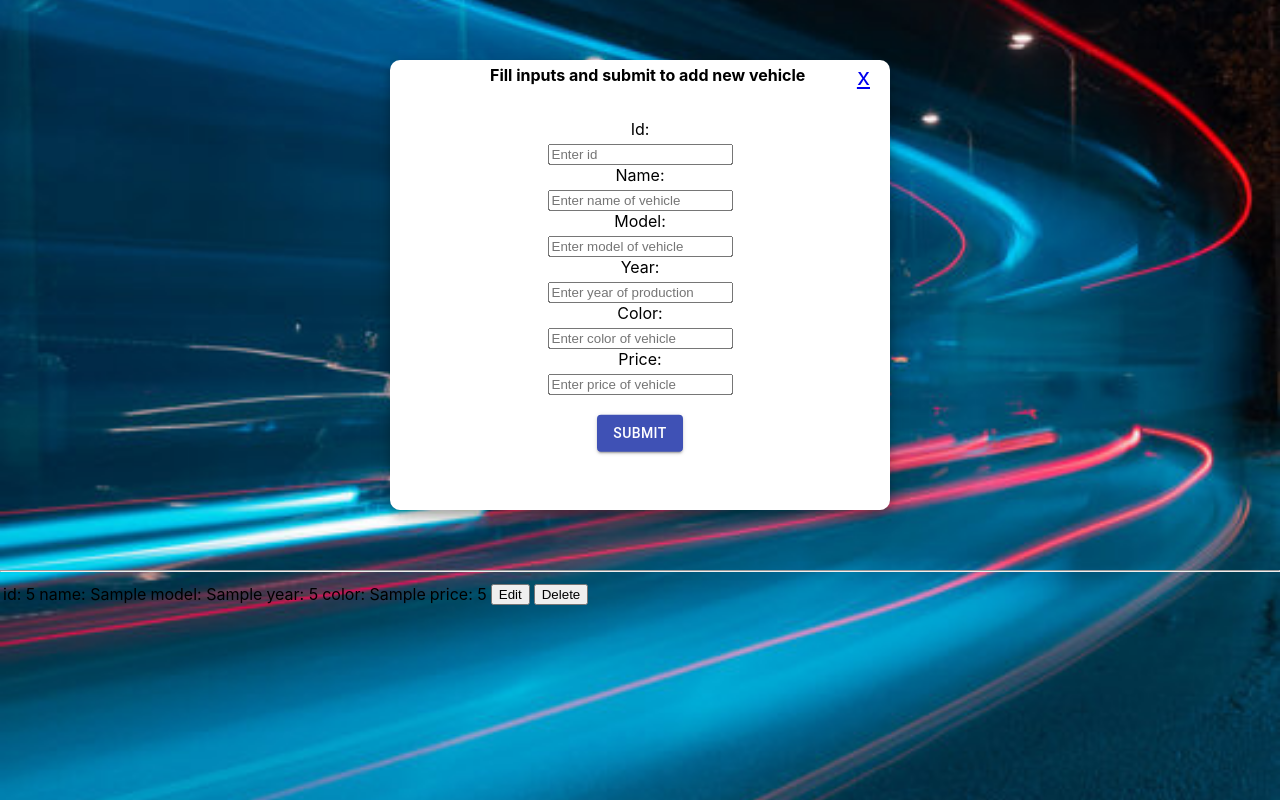
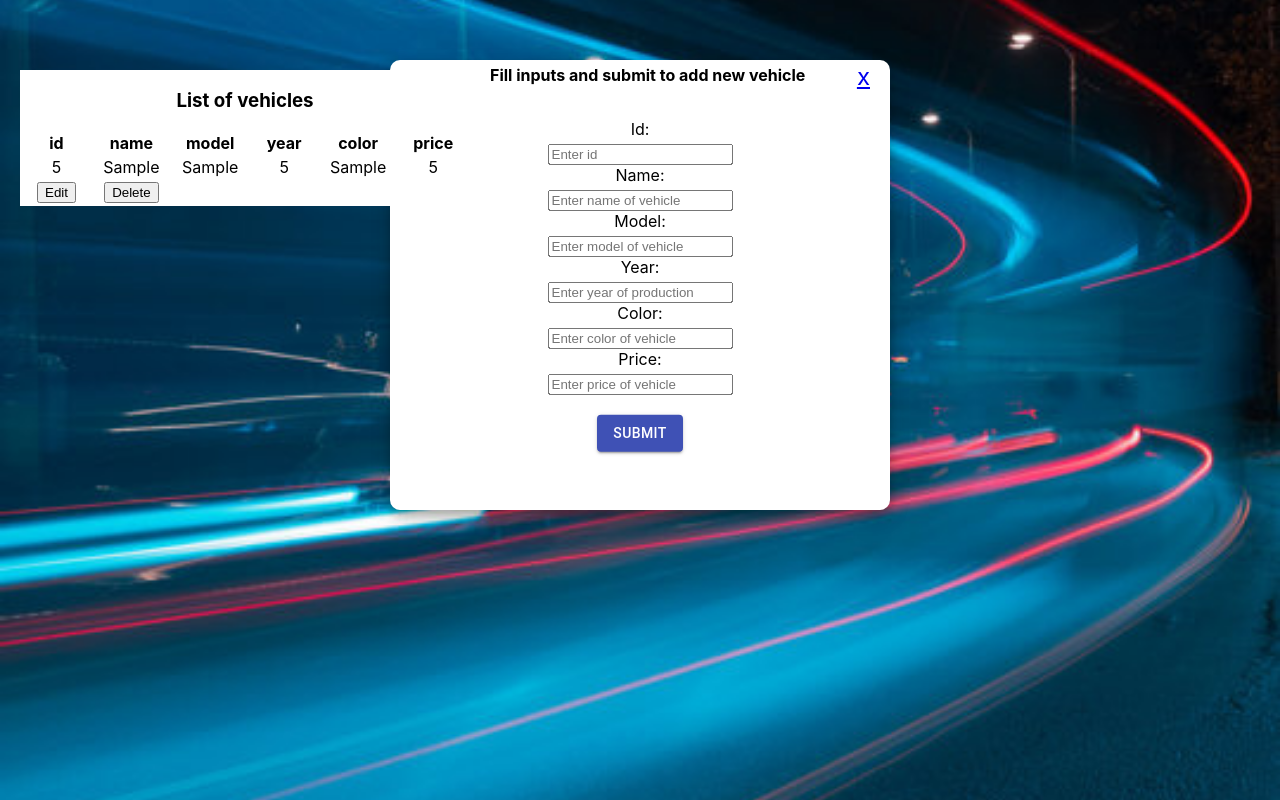
Before and after one commit to kamilbochno/AutoMotiveInspectionTool, a React (Create React App) app: page /Vehicles in a window 1280 px wide. Both pictures are taken after typing "5", "Sample", "Sample", "5", "Sample", "5" into the empty fields and a click on the button "SUBMIT". Built offline with nearby package versions, Linux system fonts and the light colour scheme.

Commit message:
Stylize list of vehicles and little fixes

```diff
--- a/src/Components/Home/Home.css
+++ b/src/Components/Home/Home.css
@@ -1,6 +1,4 @@
-.Home {
 
-}
 
 .Navigation {
     background-color: lightgray;
--- a/src/Components/Vehicles/Vehicles.css
+++ b/src/Components/Vehicles/Vehicles.css
@@ -0,0 +1,12 @@
+.vehicle-list {
+    position: absolute;
+    height: auto;
+    width: 450px;
+    margin-top: -500px;
+    margin-left: 20px;
+    background-color: white;
+}
+
+.table-items {
+    width: 90px;
+}
--- a/src/Components/Vehicles/Vehicles.js
+++ b/src/Components/Vehicles/Vehicles.js
@@ -1,6 +1,8 @@
 import React, { Component } from 'react'
 import VehicleForm from '../Vehiclesform/VehicleForm';
 
+import { Table } from 'react-bootstrap';
+import styles from './Vehicles.css';
 class VehicleList extends Component {
     state = {
         currentIndex: -1,
@@ -39,30 +41,48 @@ class VehicleList extends Component {
 
     render() {
         return (
+
             <div>
                 <VehicleForm
                     currentIndex={this.state.currentIndex}
                     list={this.state.list}
                     onAddOrEdit={this.onAddOrEdit}
                 />
-                <hr />
-                <table>
-                    <tbody>
+         <div className="vehicle-list">
+             <h3>List of vehicles</h3>
                         {this.state.list.map((item, index) => {
-                            return <tr key={index}>
-                                <td>id: {item.id}</td>
-                                <td>name: {item.name}</td>
-                                <td>model: {item.model}</td>
-                                <td>year: {item.year}</td>
-                                <td>color: {item.color}</td>
-                                <td>price: {item.price}</td>
-                                <td><button onClick={() => this.handleEdit(index)}>Edit</button></td>
-                                <td><button onClick={() => this.handleDelete(index)}>Delete</button></td>
-                            </tr>
+                            return <Table responsive striped bordered hover horizontal key={index}>
+                                <thead>
+                                <tr>
+                                <th className="table-items">id </th>
+                                <th className="table-items">name </th>
+                                <th className="table-items">model </th>
+                                <th className="table-items">year </th>
+                                <th className="table-items">color </th>
+                                <th className="table-items">price </th>
+                                </tr>
+                                </thead>
+                                <tbody>
+                                    <tr>
+                                        <td>{item.id}</td>
+                                        <td>{item.name}</td>
+                                        <td>{item.model}</td>
+                                        <td>{item.year}</td>
+                                        <td>{item.color}</td>
+                                        <td>{item.price}</td>
+                                    </tr>
+                                </tbody>
+                                <th><button onClick={() => this.handleEdit(index)}>Edit</button></th>
+                                <th><button onClick={() => this.handleDelete(index)}>Delete</button></th>
+
+
+                                </Table>
+
                         })}
-                    </tbody>
-                </table>
-            </div>
+
+                </div>
+          </div>
+
         )
     }
 }
--- a/src/Components/Vehiclesform/VehicleForm.css
+++ b/src/Components/Vehiclesform/VehicleForm.css
@@ -36,12 +36,6 @@
     margin-top: 20px !important;
 }
 
-.errorMsg {
-    text-decoration: underline;
-    position: absolute;
-    margin-top: 25px;
-    margin-left: 160px;
-}
 
 .title {
     position:absolute;
--- a/src/Components/Vehiclesform/VehicleForm.js
+++ b/src/Components/Vehiclesform/VehicleForm.js
@@ -40,6 +40,7 @@ class VehicleForm extends Component {
     handleSubmit = (e) => {
         e.preventDefault()
         this.props.onAddOrEdit(this.state)
+
     }
 
     render() {
```
